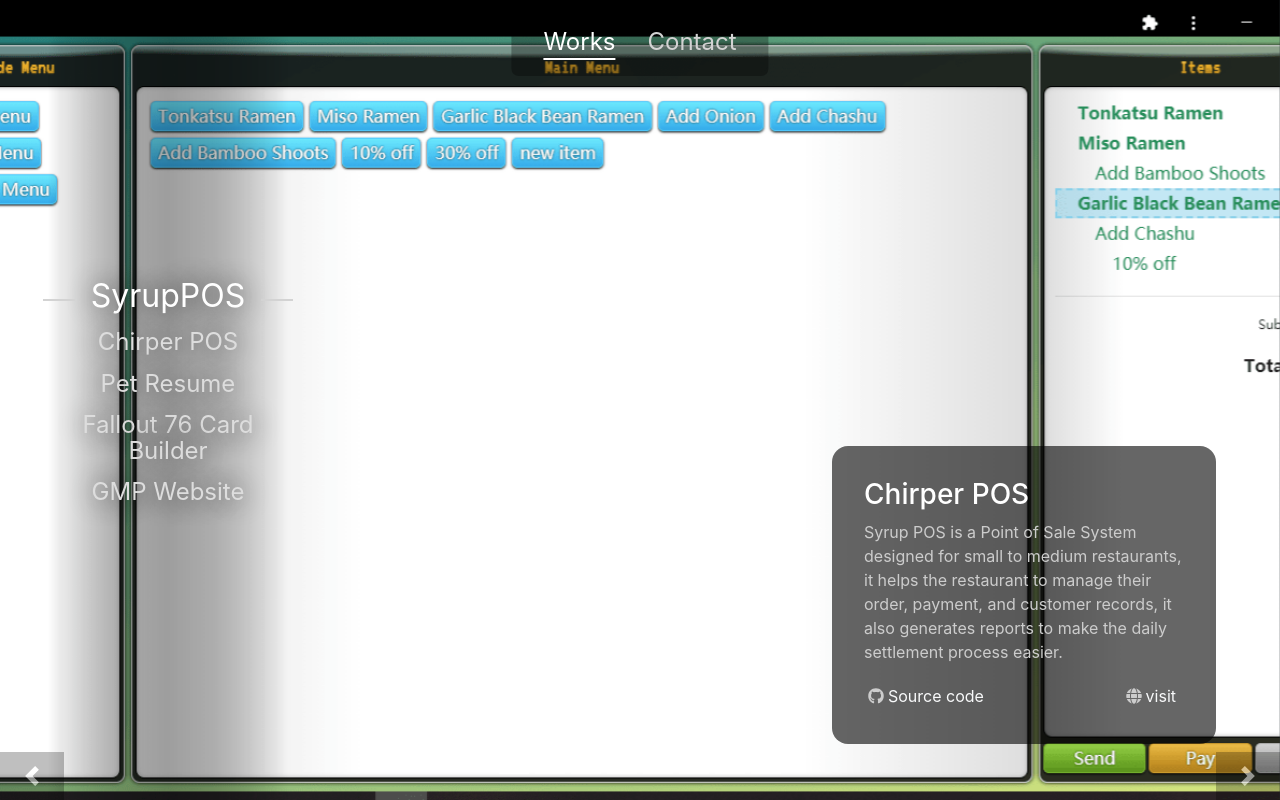
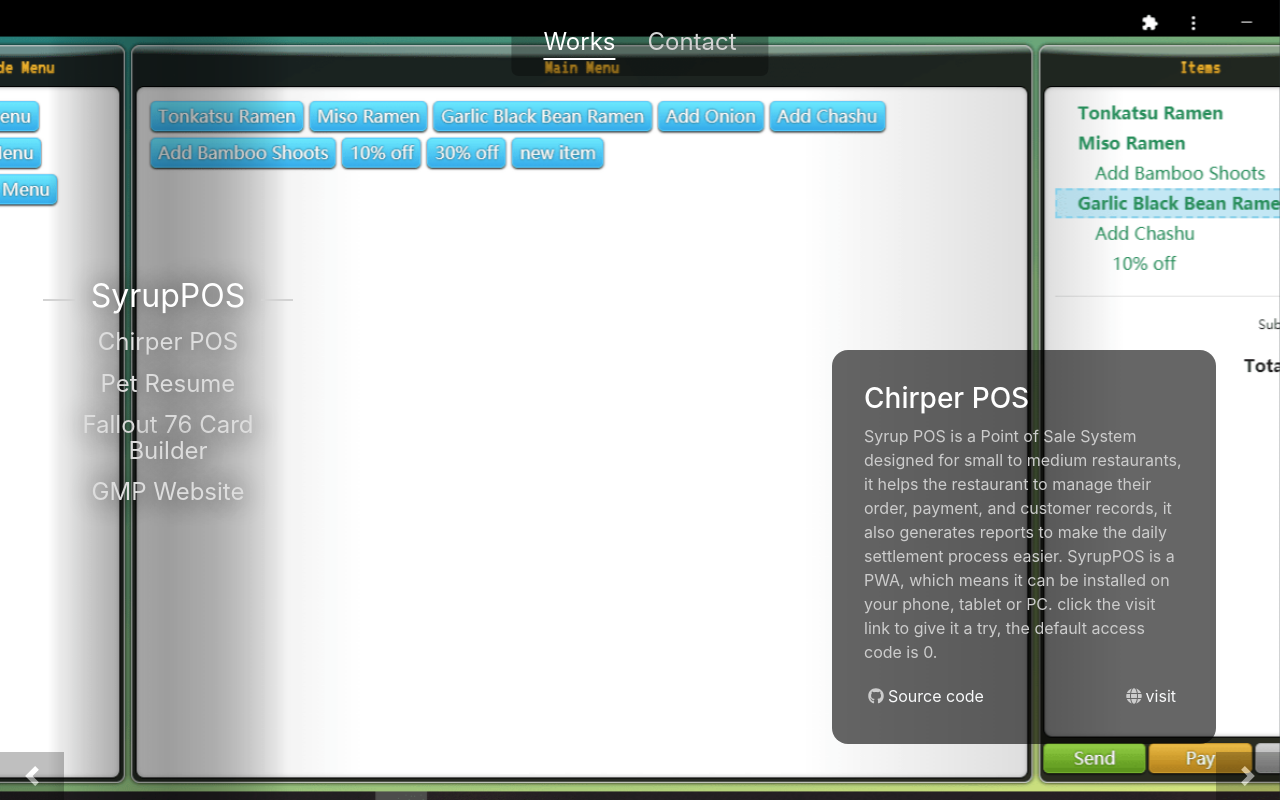
Before and after one commit to FanghanHu/Portfolio, a React (Create React App) app: page / in a window 1280 px wide. Built offline with nearby package versions, Linux system fonts and the light colour scheme.

Commit message:
update desc

```diff
--- a/src/pages/works.js
+++ b/src/pages/works.js
@@ -38,7 +38,11 @@ const works = [
             <>
                 <h3 className="text-white">Chirper POS</h3>
                 <p className="w-100">
-                    Syrup POS is a Point of Sale System designed for small to medium restaurants, it helps the restaurant to manage their order, payment, and customer records, it also generates reports to make the daily settlement process easier.
+                    Syrup POS is a Point of Sale System designed for small to medium restaurants,
+                    it helps the restaurant to manage their order, payment, and customer records,
+                    it also generates reports to make the daily settlement process easier.
+                    SyrupPOS is a PWA, which means it can be installed on your phone, tablet or PC.
+                    click the visit link to give it a try, the default access code is 0.
                 </p>
                 <div className="m-1 float-left">
                         <FontAwesomeIcon icon={["fab", 'github']}/>
```
